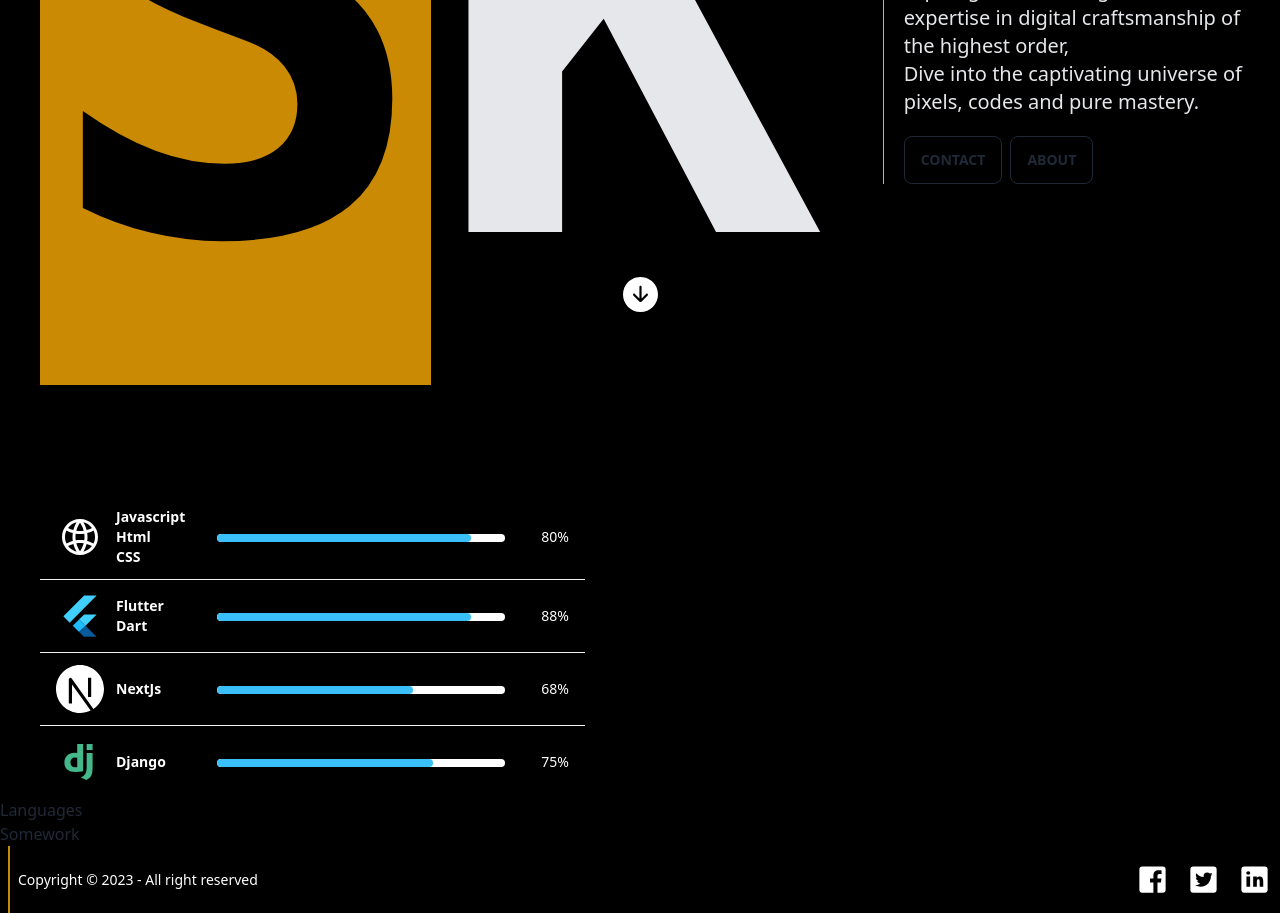
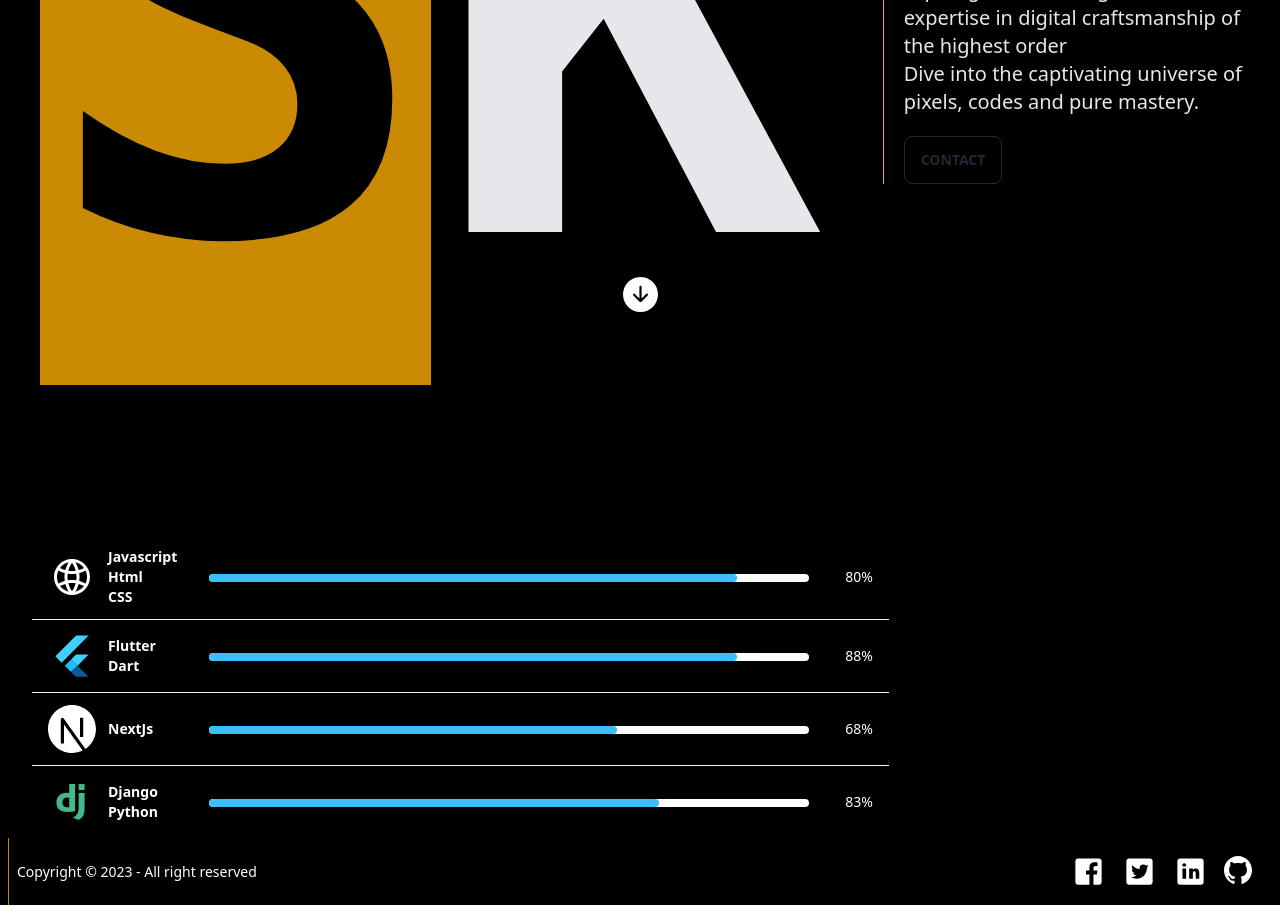
Before and after one commit to steven-kamanga/portfolio, a Next.js app: page / in a window 1280 px wide. Shown: the part 480-1393 px from the top of the page. Built offline with nearby package versions, Linux system fonts and the light colour scheme.

Commit message:
analytics

```diff
--- a/src/components/Contact.jsx
+++ b/src/components/Contact.jsx
@@ -4,8 +4,6 @@ const Contact = () => {
   return (
     <div className="flex flex-row pt-2 lg:pt-5 lg:justify-evenly">
         <button className="btn btn-outline">Contact</button>
-        <div className="pr-2"/>
-        <button className="btn btn-outline">About</button>
     </div>
   )
 }
--- a/src/components/Content.jsx
+++ b/src/components/Content.jsx
@@ -12,7 +12,7 @@ const Content = () => {
         </h1>
         <p className="pt-2 lg:pt-5 text-[15px] font-medium lg:text-xl">
           I&apos;m a Computer Science Student and aspiring Software Engineer
-          with an expertise in digital craftsmanship of the highest order,
+          with an expertise in digital craftsmanship of the highest order
          <br/> Dive into the captivating universe of pixels, codes and pure mastery.
         </p>
         <Contact className="text-gray-200" />
--- a/src/components/Footer.jsx
+++ b/src/components/Footer.jsx
@@ -3,30 +3,44 @@ import Image from 'next/image'
 
 const Footer = () => {
   return (
-      <div className="pl-2">
-          <div className="footer px-2 border border-t-0 border-l-2 border-r-0 border-b-0 border-yellow-600 items-center p-4 text-white">
+      <div className="pl-2 pr-5  ">
+          <div className="footer px-2 border border-t-0 border-l-1 border-r-0 border-b-0 border-yellow-600 items-center p-4 text-white">
               <div className="items-center grid-flow-col">
                   <p>Copyright © 2023 - All right reserved</p>
               </div>
               <div className="grid-flow-col gap-4 md:place-self-center md:justify-self-end">
+                  <a href="https://web.facebook.com/mahssive.kamanga.1/">
                       <Image
                           src="/facebook.svg"
                           alt="logo"
                           width={35}
                           height={35}
                       />
+                  </a>
+                  <a href="https://twitter.com/drplxrd">
                       <Image
                           src="/twitter.svg"
                           alt="logo"
                           width={35}
                           height={35}
                       />
+                  </a>
+                  <a href="https://www.linkedin.com/in/steven-kamanga/">
                       <Image
                           src="/linked.svg"
                           alt="logo"
                           width={35}
                           height={35}
                       />
+                  </a>
+                <a href='https://github.com/steven-kamanga' >
+                    <Image className="pt-0.5"
+                           src="/github.svg"
+                           alt="logo"
+                           width={28}
+                           height={28}
+                    />
+                </a>
               </div>
           </div>
       </div>
--- a/src/components/Languages.jsx
+++ b/src/components/Languages.jsx
@@ -2,7 +2,9 @@ import React from 'react'
 
 const Languages = () => {
   return (
-    <div>Languages</div>
+      <section>
+
+      </section>
   )
 }
 
--- a/src/components/Somework.jsx
+++ b/src/components/Somework.jsx
@@ -2,7 +2,9 @@ import React from 'react'
 
 const Somework = () => {
   return (
-    <div>Somework</div>
+      <section>
+
+      </section>
   )
 }
 
--- a/src/components/Stats.jsx
+++ b/src/components/Stats.jsx
@@ -3,8 +3,8 @@ import React from "react";
 
 export default   function  Stats() {
     return (
-        <section>
-            <div className="w-1/6 sm:pl-10 pl-3 text-white">
+        <div className="flex pt-10">
+            <div className="max-w-2xl sm:pl-8 pl-3 text-white">
                 <table className="table">
                     <tbody>
                     <tr className="pt-2">
@@ -26,7 +26,7 @@ export default   function  Stats() {
                             </div>
                         </td>
                         <td>
-                            <progress className="progress progress-info bg-white w-36 sm:w-72" value="88" max="100"></progress>                        </td>
+                            <progress className="progress progress-info bg-white w-36 sm:w-80 md:w-96 lg:w-[600px]" value="88" max="100"></progress>                        </td>
                         <td className="pl-5">80%</td>
                     </tr>
                     <tr className="pt-2">
@@ -48,7 +48,7 @@ export default   function  Stats() {
                             </div>
                         </td>
                         <td>
-                            <progress className="progress progress-info bg-white w-36 sm:w-72" value="88" max="100"></progress>                        </td>
+                            <progress className="progress progress-info bg-white w-36 sm:w-80 md:w-96 lg:w-[600px]" value="88" max="100"></progress>                        </td>
                         <td className="pl-5">88%</td>
                     </tr>
                     <tr className="pt-2">
@@ -70,7 +70,7 @@ export default   function  Stats() {
                             </div>
                         </td>
                         <td>
-                            <progress className="progress progress-info bg-white w-36 sm:w-72" value="68" max="100"></progress>                        </td>
+                            <progress className="progress progress-info bg-white w-36 sm:w-80 md:w-96 lg:w-[600px]" value="68" max="100"></progress></td>
                         <td className="pl-5">68%</td>
                     </tr>
                     <tr className="pt-2">
@@ -87,19 +87,17 @@ export default   function  Stats() {
                                     </div>
                                 </div>
                                 <div>
-                                    <div className="font-bold">Django</div>
+                                    <div className="font-bold">Django <br/> Python</div>
                                 </div>
                             </div>
                         </td>
                         <td>
-                            <progress className="progress progress-info bg-white w-36 sm:w-72" value="75" max="100"></progress>                        </td>
-                        <td className="pl-5">75%</td>
+                            <progress className="progress progress-info bg-white w-36 sm:w-80 md:w-96 lg:w-[600px] " value="75" max="100"></progress>                        </td>
+                        <td className="pl-5">83%</td>
                     </tr>
-
                     </tbody>
-
                 </table>
             </div>
-        </section>
+        </div>
     )
 }
```
Also changed, not shown: public/github.svg (added). Lines whose indentation alone changed are shown as unchanged.
